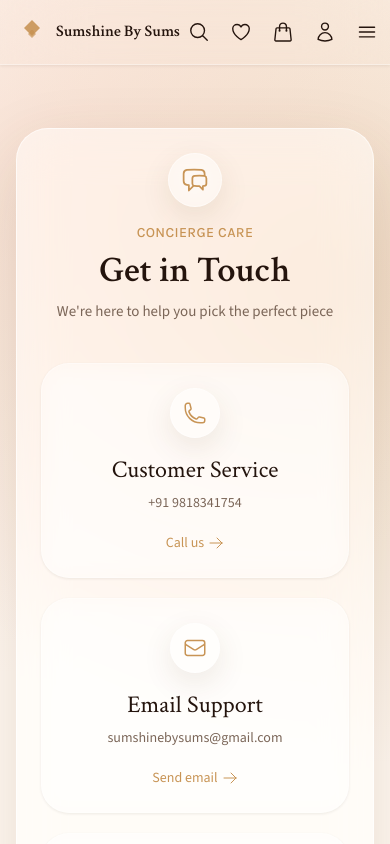
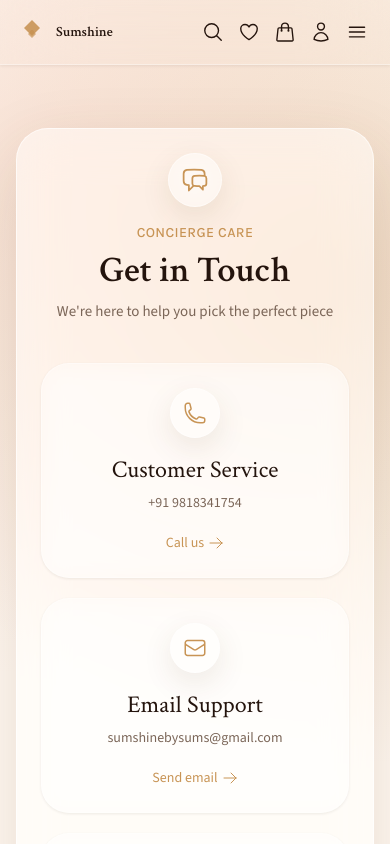
Before and after one commit to suhailhusainshaan/sumshinebysums, a Next.js app: page / in a window 390 px wide. Shown: the top 844 px of the page. Built offline with nearby package versions, Linux system fonts and the light colour scheme; no server answers.

Commit message:
fix: adjust mobile header layout for 360px ultra-small screens

```diff
--- a/src/components/common/Header.tsx
+++ b/src/components/common/Header.tsx
@@ -58,8 +58,11 @@
                   <path d="M16 14L12 18L16 22L20 18L16 14Z" fill="currentColor" opacity="0.7" />
                   <circle cx="16" cy="16" r="2" fill="currentColor" />
                 </svg>
-                <span className="font-heading text-base sm:text-xl font-semibold text-foreground">
+                <span className="font-heading text-sm sm:text-xl font-semibold text-foreground hidden min-[400px]:block">
                   Sumshine By Sums
+                </span>
+                <span className="font-heading text-sm font-semibold text-foreground block min-[400px]:hidden">
+                  Sumshine
                 </span>
               </div>
             </Link>
@@ -129,10 +132,10 @@
             </div>
 
             {/* Mobile Actions */}
-            <div className="flex lg:hidden items-center space-x-1">
+            <div className="flex lg:hidden items-center space-x-0.5 sm:space-x-1">
               <button
                 onClick={handleSearchClick}
-                className="p-2 text-foreground hover:text-primary transition-luxe"
+                className="p-1.5 sm:p-2 text-foreground hover:text-primary transition-luxe"
                 aria-label="Search"
               >
                 <Icon name="MagnifyingGlassIcon" size={22} />
@@ -140,7 +143,7 @@
 
               <Link
                 href="/wishlist"
-                className="relative p-2 text-foreground hover:text-primary transition-luxe"
+                className="relative p-1.5 sm:p-2 text-foreground hover:text-primary transition-luxe"
                 aria-label="Wishlist"
               >
                 <Icon name="HeartIcon" size={22} />
@@ -150,7 +153,7 @@
               <Link
                 href="/shopping-cart"
                 onClick={handleCartClick}
-                className="relative p-2 text-foreground hover:text-primary transition-luxe"
+                className="relative p-1.5 sm:p-2 text-foreground hover:text-primary transition-luxe"
                 aria-label="Shopping cart"
               >
                 <Icon name="ShoppingBagIcon" size={22} />
@@ -158,13 +161,13 @@
               </Link>
 
               {isLoggedIn ? (
-                <div className="pl-1">
+                <div className="pl-0.5 sm:pl-1">
                   <UserDropdown />
                 </div>
               ) : (
                 <button
                   onClick={handleLoginClick}
-                  className="p-2 text-foreground hover:text-primary transition-luxe"
+                  className="p-1.5 sm:p-2 text-foreground hover:text-primary transition-luxe"
                   aria-label="Login"
                 >
                   <Icon name="UserIcon" size={22} />
@@ -173,7 +176,7 @@
 
               <button
                 onClick={() => setIsMobileMenuOpen(true)}
-                className="p-2 text-foreground hover:text-primary transition-luxe"
+                className="p-1.5 sm:p-2 text-foreground hover:text-primary transition-luxe"
                 aria-label="Open menu"
               >
                 <Icon name="Bars3Icon" size={22} />
```
